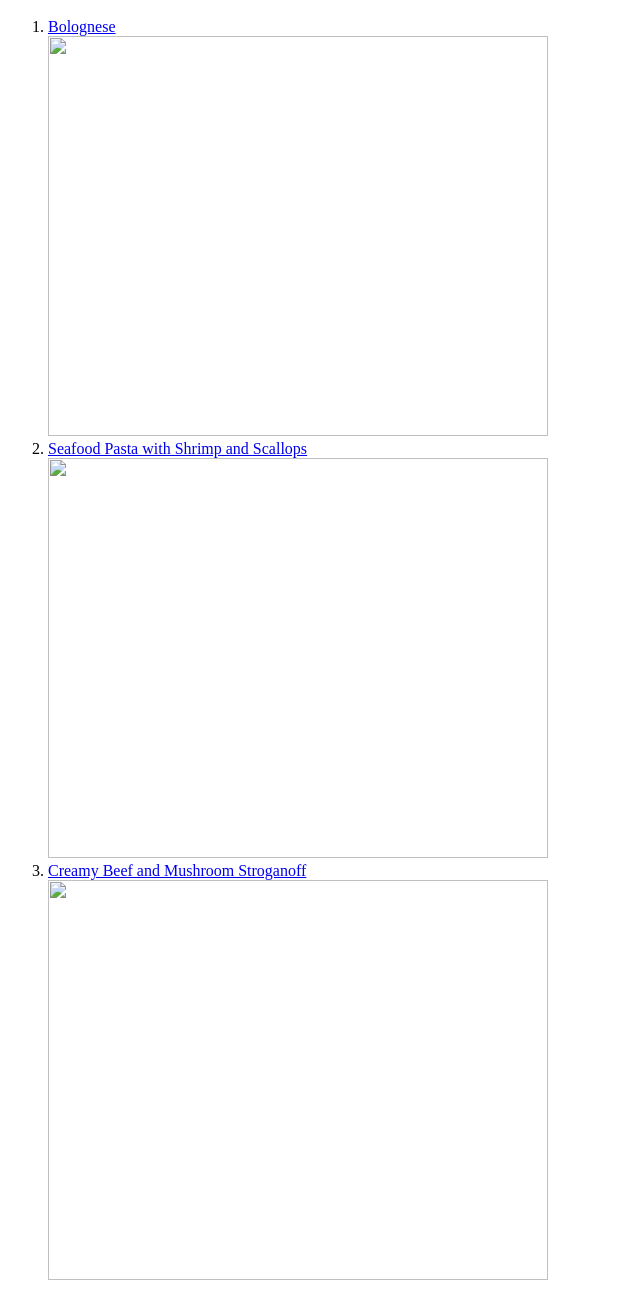
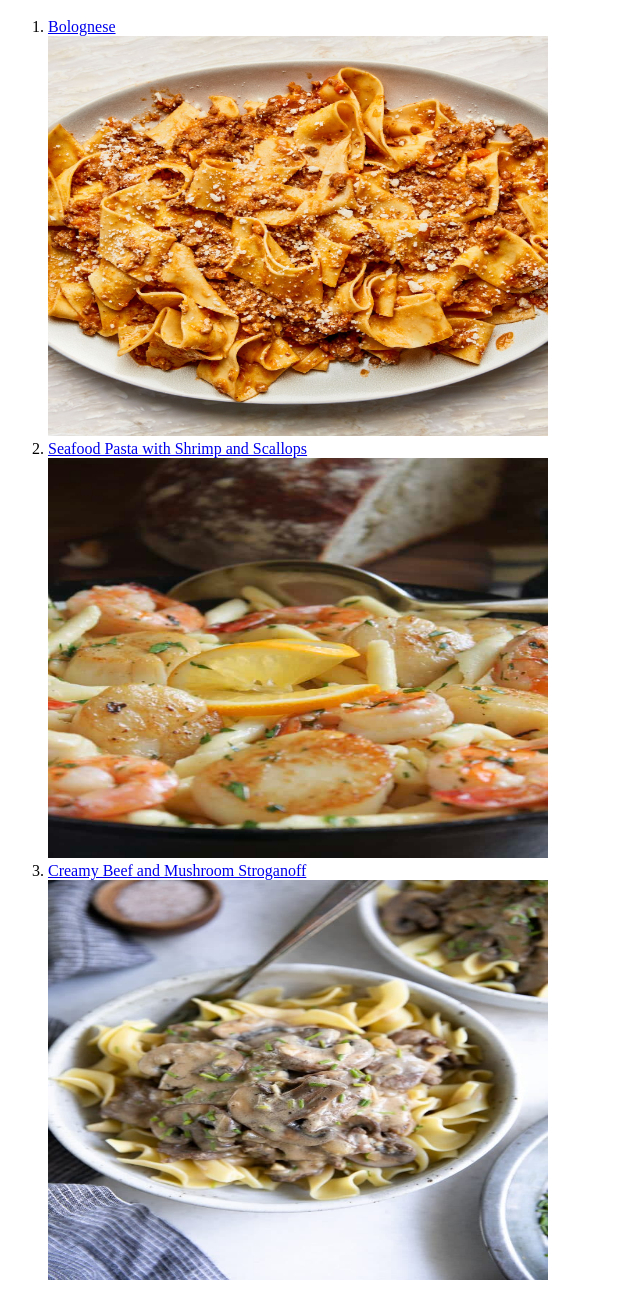
Before and after one commit to HuytDuc/odin-recipes, a plain HTML site: page index.html in a window 1280 px wide. Shown: the part 62-1362 px from the top of the page, without its empty margins (0-640 px from the left). Drawn offline with Linux system fonts and the light colour scheme.

Commit message:
update index.html to get images from images folder

```diff
--- a/index.html
+++ b/index.html
@@ -9,13 +9,13 @@
         <h1>Odin Recipes</h1>
         <ol>
             <li><a href="./recipes/bolognese.html" target="_blank">Bolognese</a></li>
-            <img src="./recipes/bolognese-1.jpg" width="500" height="400">
+            <img src="./images/bolognese-1.jpg" width="500" height="400">
 
             <li><a href="./recipes/seafood_pasta.html" target="_blank">Seafood Pasta with Shrimp and Scallops</a></li>
-            <img src="./recipes/seafood_pasta.jpg" width="500" height="400">
+            <img src="./images/seafood_pasta.jpg" width="500" height="400">
 
             <li><a href="./recipes/stroganoff.html" target="_blank">Creamy Beef and Mushroom Stroganoff</a></li>
-            <img src="./recipes/stroganoff1.jpg" width="500" height="400">
+            <img src="./images/stroganoff1.jpg" width="500" height="400">
         </ol>
     </body>
 </html>
```
